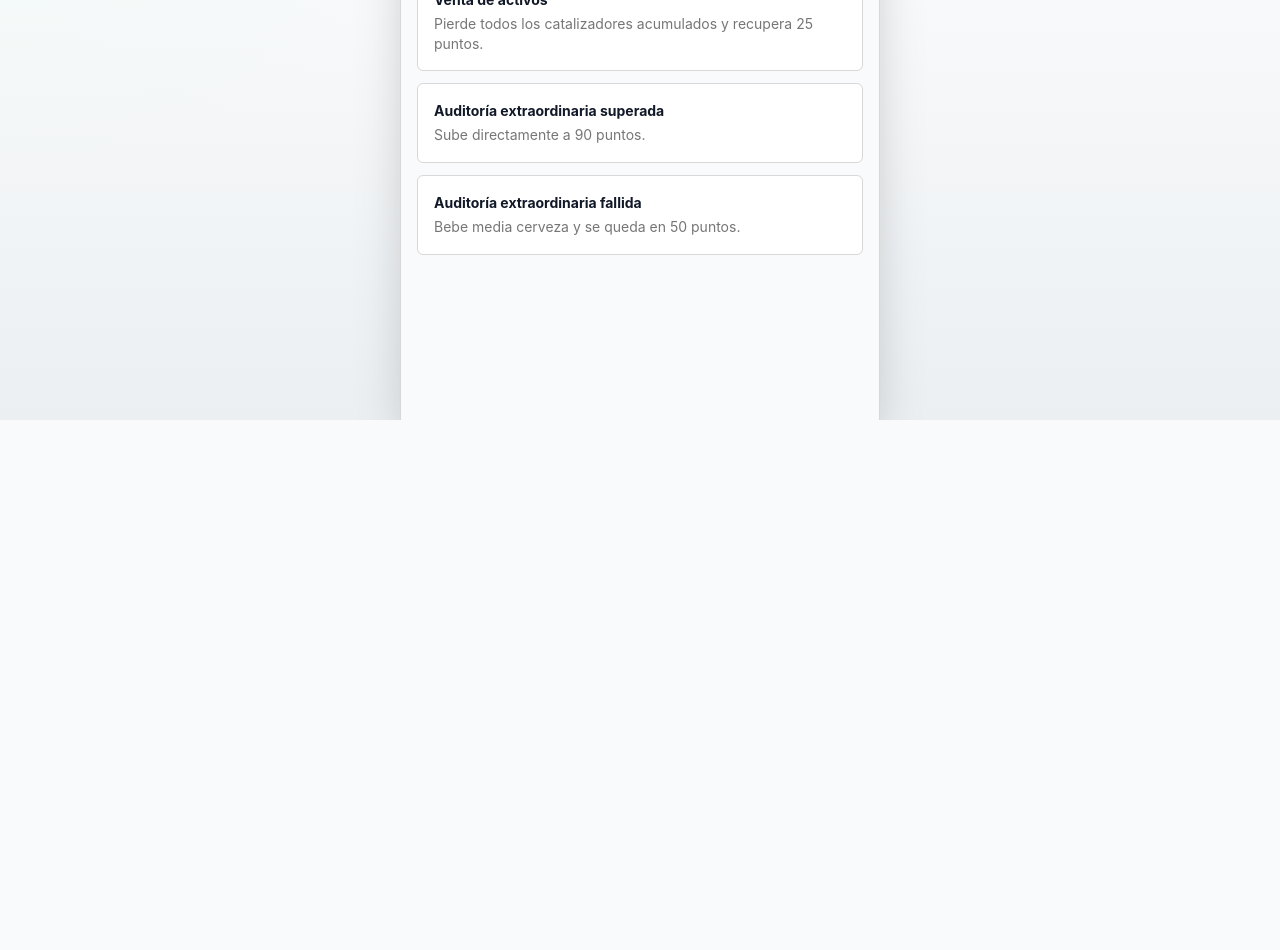
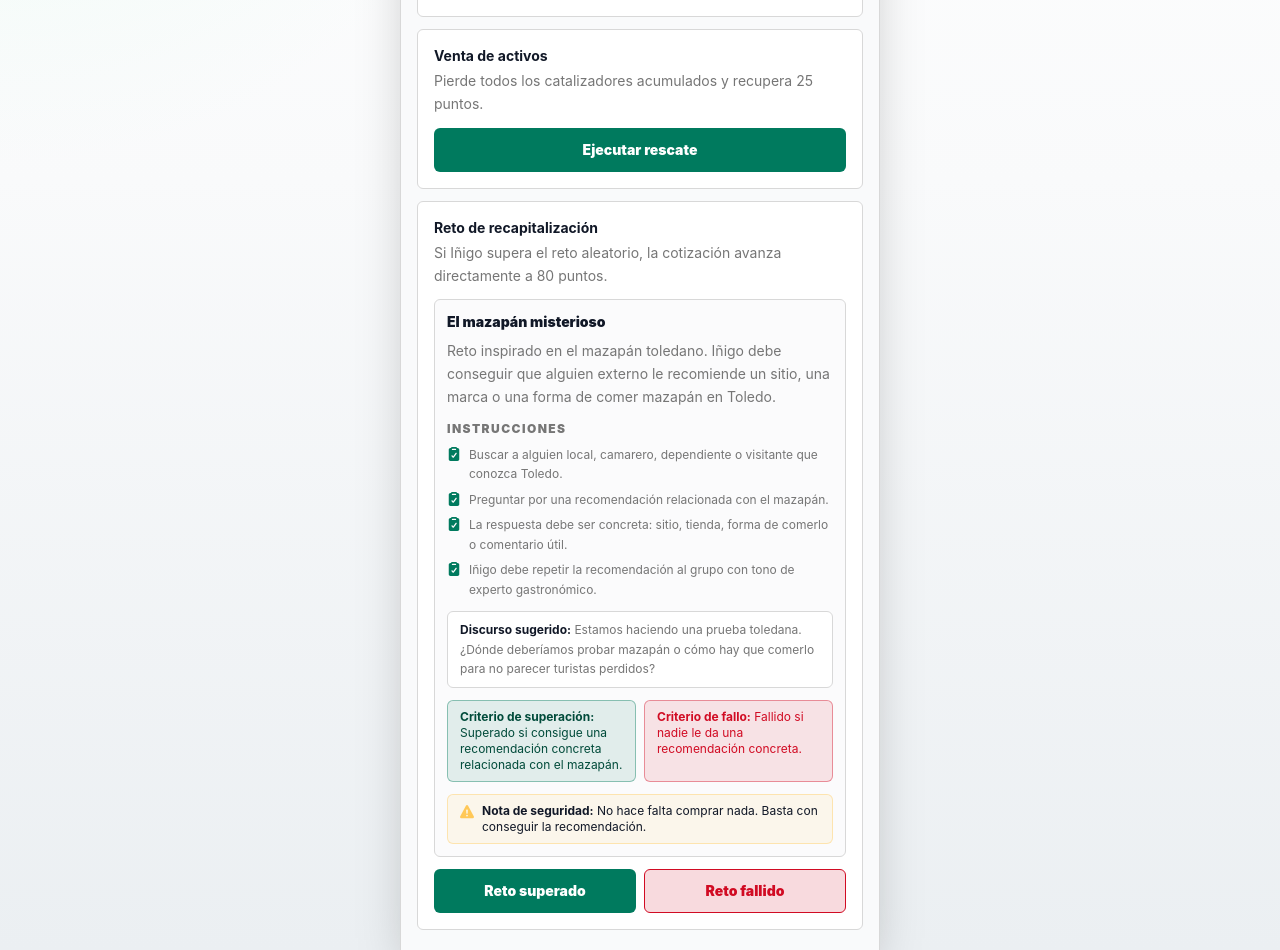
Before and after one commit to smarquina/I-igoViaRural, a React (Vite) app: page /bailout in a window 1280 px wide. Shown: the part 380-1330 px from the top of the page. Before the commit the page ends 800 px from the top, so only its background shows below. Built offline with nearby package versions, Linux system fonts and the light colour scheme.

Commit message:
Add configurable bailout options

```diff
--- a/src/app/GameContext.tsx
+++ b/src/app/GameContext.tsx
@@ -24,7 +24,7 @@ import { calculateMarketStatus } from "../domain/marketStatusEngine";
 import type { AppConfig, BailoutChoice, GameState, MergerAttemptResolution, Round, RoundResult, Wildcard } from "../domain/types";
 import { isPositiveWildcard, useWildcard as applyWildcard } from "../domain/wildcardEngine";
 import { copy } from "../lang";
-import { availableWildcards, defaultConfig, roundDeck } from "../data/gameContent";
+import { availableWildcards, bailoutOptions, defaultConfig, roundDeck } from "../data/gameContent";
 
 interface GameContextValue {
   config: AppConfig;
@@ -219,7 +219,7 @@ export function GameProvider({ children }: { children: ReactNode }) {
   }, [config]);
 
   const applyBailout = useCallback((choice: BailoutChoice) => {
-    setState((previousState) => applyBailoutChoice(previousState, choice, config));
+    setState((previousState) => applyBailoutChoice(previousState, choice, bailoutOptions, config));
   }, [config]);
 
   const updateMergerTargetScore = useCallback((score: number) => {
--- a/src/components/market/MarketHeader.tsx
+++ b/src/components/market/MarketHeader.tsx
@@ -1,5 +1,5 @@
 import { FontAwesomeIcon } from "@fortawesome/react-fontawesome";
-import { faBars } from "@fortawesome/free-solid-svg-icons";
+import { faScrewdriverWrench } from "@fortawesome/free-solid-svg-icons";
 import { Link } from "react-router-dom";
 import { copy } from "../../lang";
 
@@ -27,7 +27,7 @@ export function MarketHeader() {
           className="inline-flex h-11 w-11 items-center justify-center rounded-md border border-broker-border bg-broker-surface text-broker-ink"
           aria-label={copy.app.openSettings}
         >
-          <FontAwesomeIcon icon={faBars} className="h-5 w-5" aria-hidden="true" />
+          <FontAwesomeIcon icon={faScrewdriverWrench} className="h-5 w-5" aria-hidden="true" />
         </Link>
       </div>
     </header>
--- /dev/null
+++ b/src/data/bailout-options.json
@@ -0,0 +1,60 @@
+[
+  {
+    "id": "LIQUIDITY",
+    "kind": "STANDARD",
+    "title": "Rescate con liquidez",
+    "detail": "Iñigo bebe 5 tragos y recupera 20 puntos.",
+    "effect": {
+      "scoreMode": "ADD",
+      "scoreDelta": 20,
+      "drinks": 5,
+      "timelineEvent": "bailoutLiquidity",
+      "message": "bailoutLiquidity"
+    }
+  },
+  {
+    "id": "SELL_ASSETS",
+    "kind": "STANDARD",
+    "title": "Venta de activos",
+    "detail": "Pierde todos los catalizadores acumulados y recupera 25 puntos.",
+    "effect": {
+      "scoreMode": "ADD",
+      "scoreDelta": 25,
+      "drinks": 0,
+      "clearsWildcards": true,
+      "timelineEvent": "assetSale",
+      "message": "assetSale"
+    }
+  },
+  {
+    "id": "STREET_CHALLENGE_SUCCESS",
+    "kind": "STREET_CHALLENGE",
+    "title": "Reto de recapitalización",
+    "detail": "Si Iñigo supera el reto aleatorio, la cotización avanza directamente a 80 puntos.",
+    "effect": {
+      "scoreMode": "SET",
+      "targetScore": 80,
+      "drinks": 0,
+      "timelineEvent": "streetChallengeBailout",
+      "message": "streetChallengeBailout"
+    },
+    "actions": {
+      "successChoiceId": "STREET_CHALLENGE_SUCCESS",
+      "failureChoiceId": "GROUP_BEER_FAILURE"
+    }
+  },
+  {
+    "id": "GROUP_BEER_FAILURE",
+    "kind": "STANDARD",
+    "selectable": false,
+    "title": "Rescate colectivo de emergencia",
+    "detail": "Todo el grupo bebe media cerveza y la cotización se queda en 60 puntos.",
+    "effect": {
+      "scoreMode": "SET",
+      "targetScore": 60,
+      "drinks": 5,
+      "timelineEvent": "groupBeerBailout",
+      "message": "groupBeerBailout"
+    }
+  }
+]
--- a/src/data/gameContent.ts
+++ b/src/data/gameContent.ts
@@ -1,11 +1,12 @@
 import auditData from "./bride-audit-questions.json";
+import bailoutOptionsData from "./bailout-options.json";
 import configData from "./config.json";
 import generalCultureQuestionsData from "./general-culture-questions.json";
 import roundsData from "./rounds.json";
 import streetChallengesData from "./street-challenges.json";
 import wildcardsData from "./wildcards.json";
 import { buildRoundDeck } from "../domain/roundEngine";
-import type { AppConfig, GeneralCultureQuestion, Round, StreetChallenge, Wildcard } from "../domain/types";
+import type { AppConfig, BailoutOption, GeneralCultureQuestion, Round, StreetChallenge, Wildcard } from "../domain/types";
 import { copy } from "../lang";
 
 type RawRound = Omit<Round, "title" | "text" | "answer">;
@@ -54,6 +55,7 @@ export const defaultConfig = { ...configData, gameTitle: copy.app.gameTitle } as
 export const rounds = (roundsData as RawRound[]).map(hydrateRound);
 export const auditQuestions = (auditData as RawRound[]).map(hydrateRound);
 export const availableWildcards = (wildcardsData as RawWildcard[]).map(hydrateWildcard);
+export const bailoutOptions = bailoutOptionsData as BailoutOption[];
 export const streetChallenges = streetChallengesData as StreetChallenge[];
 export const generalCultureQuestions = generalCultureQuestionsData as GeneralCultureQuestion[];
 export const roundDeck = buildRoundDeck(rounds, auditQuestions);
--- a/src/lang/es.ts
+++ b/src/lang/es.ts
@@ -188,25 +188,16 @@ export const es = {
   bailout: {
     eyebrow: "Banco Central",
     title: "Rescate Bancario",
-    text: "La cotización ha caído a 40 puntos o menos. Elige una medida urgente para evitar la quiebra sentimental.",
-    choices: {
-      LIQUIDITY: {
-        title: "Rescate con liquidez",
-        detail: "Bebe media cerveza y recupera 20 puntos."
-      },
-      SELL_ASSETS: {
-        title: "Venta de activos",
-        detail: "Pierde todos los catalizadores acumulados y recupera 25 puntos."
-      },
-      EXTRA_AUDIT_SUCCESS: {
-        title: "Auditoría extraordinaria superada",
-        detail: "Sube directamente a 90 puntos."
-      },
-      EXTRA_AUDIT_FAILURE: {
-        title: "Auditoría extraordinaria fallida",
-        detail: "Bebe media cerveza y se queda en 50 puntos."
-      }
-    }
+    text: "La cotización ha caído a 40 puntos o menos. Elige una única medida urgente; al ejecutarla, el rescate queda resuelto.",
+    execute: "Ejecutar rescate",
+    executeChoice: (title: string) => `Ejecutar rescate: ${title}`,
+    challengeSuccess: "Reto superado",
+    challengeFailure: "Reto fallido",
+    instructions: "Instrucciones",
+    examplePitch: "Discurso sugerido",
+    successCriteria: "Criterio de superación",
+    failureCriteria: "Criterio de fallo",
+    safetyNote: "Nota de seguridad"
   },
   merger: {
     eyebrow: "Due Diligence final",
@@ -260,8 +251,8 @@ export const es = {
     mergerFailed: "Cierre de Fusión fallido",
     bailoutLiquidity: "Rescate con liquidez",
     assetSale: "Venta de activos",
-    extraAuditSuccess: "Auditoría extraordinaria superada",
-    extraAuditFailure: "Auditoría extraordinaria fallida"
+    streetChallengeBailout: "Reto de recapitalización superado",
+    groupBeerBailout: "Rescate colectivo de emergencia"
   },
   messages: {
     appliedEffects: (labels: string[]) => `Efectos aplicados: ${labels.join(", ")}.`,
@@ -277,8 +268,8 @@ export const es = {
       `La fusión no se cierra todavía. Resultado neto: +${successScore} puntos por aciertos, -${scorePenalty} puntos por fallos y ${drinks} tragos.`,
     bailoutLiquidity: "Rescate con liquidez ejecutado.",
     assetSale: "Venta de activos ejecutada. Catalizadores liquidados.",
-    extraAuditSuccess: "Auditoría extraordinaria superada.",
-    extraAuditFailure: "Auditoría extraordinaria fallida.",
+    streetChallengeBailout: "Reto de recapitalización superado. La cotización avanza a 80 puntos.",
+    groupBeerBailout: "Rescate colectivo ejecutado. Todo el grupo bebe media cerveza y la cotización queda en 60 puntos.",
     oldSessionOpening: "Se abre la sesión."
   },
   gameContent: {
--- a/src/pages/BailoutPage.tsx
+++ b/src/pages/BailoutPage.tsx
@@ -1,33 +1,17 @@
 import { FontAwesomeIcon } from "@fortawesome/react-fontawesome";
-import { faLandmark } from "@fortawesome/free-solid-svg-icons";
+import { faClipboardCheck, faLandmark, faTriangleExclamation } from "@fortawesome/free-solid-svg-icons";
+import { useState } from "react";
 import { useNavigate } from "react-router-dom";
 import { useGame } from "../app/GameContext";
 import type { BailoutChoice } from "../domain/types";
 import { MobileShell } from "../components/layout/MobileShell";
 import { MarketHeader } from "../components/market/MarketHeader";
+import { bailoutOptions, streetChallenges } from "../data/gameContent";
 import { copy } from "../lang";
-
-const choices: Array<{ id: BailoutChoice; title: string; detail: string }> = [
-  {
-    id: "LIQUIDITY",
-    ...copy.bailout.choices.LIQUIDITY
-  },
-  {
-    id: "SELL_ASSETS",
-    ...copy.bailout.choices.SELL_ASSETS
-  },
-  {
-    id: "EXTRA_AUDIT_SUCCESS",
-    ...copy.bailout.choices.EXTRA_AUDIT_SUCCESS
-  },
-  {
-    id: "EXTRA_AUDIT_FAILURE",
-    ...copy.bailout.choices.EXTRA_AUDIT_FAILURE
-  }
-];
 
 export function BailoutPage() {
   const { applyBailout } = useGame();
+  const [challenge] = useState(() => streetChallenges[Math.floor(Math.random() * streetChallenges.length) % streetChallenges.length]);
   const navigate = useNavigate();
 
   const handleChoice = (choice: BailoutChoice) => {
@@ -50,18 +34,83 @@ export function BailoutPage() {
           </p>
         </div>
 
-        <section className="mt-5 space-y-3">
-          {choices.map((choice) => (
-            <button
-              key={choice.id}
-              type="button"
-              onClick={() => handleChoice(choice.id)}
-              className="min-h-20 w-full rounded-md border border-broker-border bg-broker-surface p-4 text-left"
-            >
+        <section className="mt-5 space-y-3" aria-label={copy.bailout.title}>
+          {bailoutOptions.filter((choice) => choice.selectable !== false).map((choice) => {
+            const challengeActions = choice.kind === "STREET_CHALLENGE" ? choice.actions : undefined;
+
+            return (
+              <article
+                key={choice.id}
+                className="rounded-md border border-broker-border bg-broker-surface p-4"
+              >
               <strong className="block text-sm text-broker-ink">{choice.title}</strong>
-              <span className="mt-1 block text-sm text-broker-muted">{choice.detail}</span>
-            </button>
-          ))}
+              <span className="mt-1 block text-sm leading-relaxed text-broker-muted">{choice.detail}</span>
+
+              {choice.kind === "STREET_CHALLENGE" && challenge ? (
+                <div className="mt-3 rounded-md border border-broker-border bg-broker-bg/70 p-3">
+                  <h2 className="text-sm font-black text-broker-ink">{challenge.title}</h2>
+                  <p className="mt-2 text-sm leading-relaxed text-broker-muted">{challenge.text}</p>
+                  <p className="mt-3 text-xs font-black uppercase tracking-[0.12em] text-broker-muted">{copy.bailout.instructions}</p>
+                  <ul className="mt-2 space-y-1.5 text-xs leading-relaxed text-broker-muted">
+                    {challenge.instructions.map((instruction) => (
+                      <li key={instruction} className="flex gap-2">
+                        <FontAwesomeIcon icon={faClipboardCheck} className="mt-0.5 h-3.5 w-3.5 shrink-0 text-broker-green" aria-hidden="true" />
+                        <span>{instruction}</span>
+                      </li>
+                    ))}
+                  </ul>
+                  {challenge.examplePitch ? (
+                    <p className="mt-3 rounded-md border border-broker-border bg-broker-surface px-3 py-2 text-xs leading-relaxed text-broker-muted">
+                      <strong className="text-broker-ink">{copy.bailout.examplePitch}:</strong> {challenge.examplePitch}
+                    </p>
+                  ) : null}
+                  <div className="mt-3 grid gap-2 text-xs sm:grid-cols-2">
+                    <p className="rounded-md border border-broker-bullish/40 bg-broker-bullish/10 px-3 py-2 text-broker-greenDark">
+                      <strong>{copy.bailout.successCriteria}:</strong> {challenge.successCriteria}
+                    </p>
+                    <p className="rounded-md border border-broker-bearish/40 bg-broker-bearish/10 px-3 py-2 text-broker-bearish">
+                      <strong>{copy.bailout.failureCriteria}:</strong> {challenge.failureCriteria}
+                    </p>
+                  </div>
+                  <p className="mt-3 flex gap-2 rounded-md border border-broker-warning/40 bg-broker-warning/10 px-3 py-2 text-xs text-broker-ink">
+                    <FontAwesomeIcon icon={faTriangleExclamation} className="mt-0.5 h-3.5 w-3.5 shrink-0 text-broker-warning" aria-hidden="true" />
+                    <span><strong>{copy.bailout.safetyNote}:</strong> {challenge.safetyNote}</span>
+                  </p>
+                </div>
+              ) : null}
+
+              {challengeActions ? (
+                <div className="mt-3 grid grid-cols-2 gap-2">
+                  <button
+                    type="button"
+                    onClick={() => handleChoice(challengeActions.successChoiceId)}
+                    className="min-h-11 rounded-md bg-broker-green px-3 text-sm font-black text-white"
+                    aria-label={copy.bailout.executeChoice(`${choice.title}: ${copy.bailout.challengeSuccess}`)}
+                  >
+                    {copy.bailout.challengeSuccess}
+                  </button>
+                  <button
+                    type="button"
+                    onClick={() => handleChoice(challengeActions.failureChoiceId)}
+                    className="min-h-11 rounded-md border border-broker-bearish bg-broker-bearish/15 px-3 text-sm font-black text-broker-bearish"
+                    aria-label={copy.bailout.executeChoice(`${choice.title}: ${copy.bailout.challengeFailure}`)}
+                  >
+                    {copy.bailout.challengeFailure}
+                  </button>
+                </div>
+              ) : (
+                <button
+                  type="button"
+                  onClick={() => handleChoice(choice.id)}
+                  className="mt-3 min-h-11 w-full rounded-md bg-broker-green px-4 text-sm font-black text-white"
+                  aria-label={copy.bailout.executeChoice(choice.title)}
+                >
+                  {copy.bailout.execute}
+                </button>
+              )}
+              </article>
+            );
+          })}
         </section>
       </main>
     </MobileShell>
--- a/src/pages/HomePage.tsx
+++ b/src/pages/HomePage.tsx
@@ -1,5 +1,5 @@
 import { FontAwesomeIcon } from "@fortawesome/react-fontawesome";
-import { faBars } from "@fortawesome/free-solid-svg-icons";
+import { faScrewdriverWrench } from "@fortawesome/free-solid-svg-icons";
 import { Link, Navigate, useNavigate } from "react-router-dom";
 import { useGame } from "../app/GameContext";
 import { MobileShell } from "../components/layout/MobileShell";
@@ -40,7 +40,7 @@ export function HomePage() {
               className="inline-flex h-11 w-11 items-center justify-center rounded-md border border-broker-border bg-broker-surface text-broker-ink"
               aria-label={copy.app.openSettings}
             >
-              <FontAwesomeIcon icon={faBars} className="h-5 w-5" aria-hidden="true" />
+              <FontAwesomeIcon icon={faScrewdriverWrench} className="h-5 w-5" aria-hidden="true" />
             </Link>
           </div>
         </header>
```
Also changed, not shown: src/domain/roundEngine.ts (+37 -50 lines), src/domain/types.ts (+27 -1 lines), 3 other files (tests, documents, lock files or other folders).
